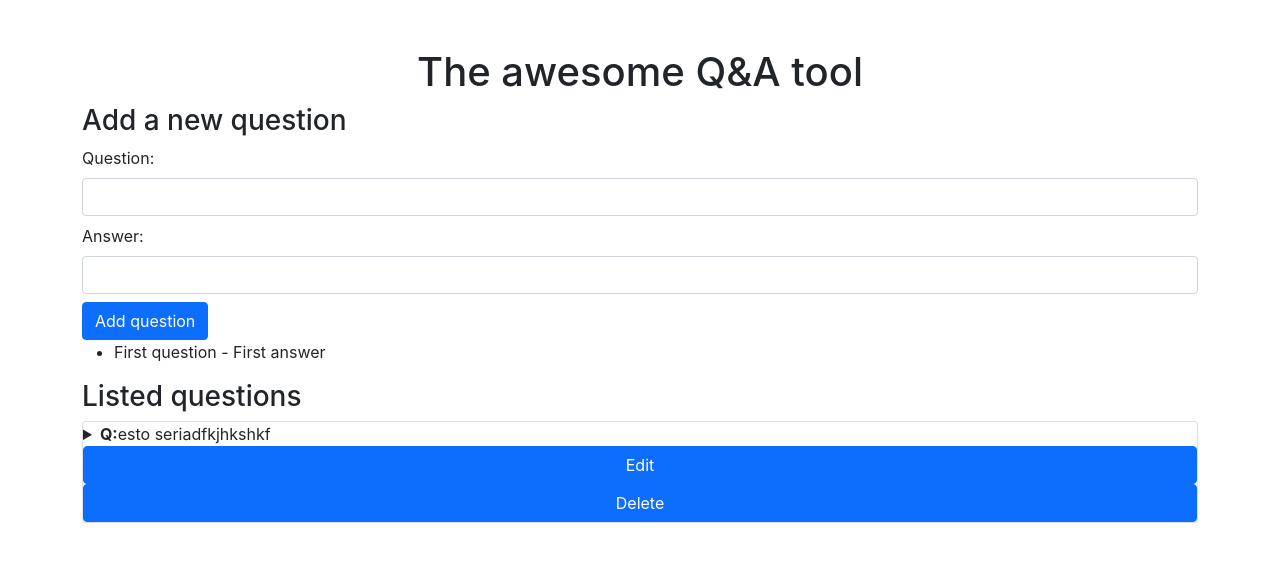
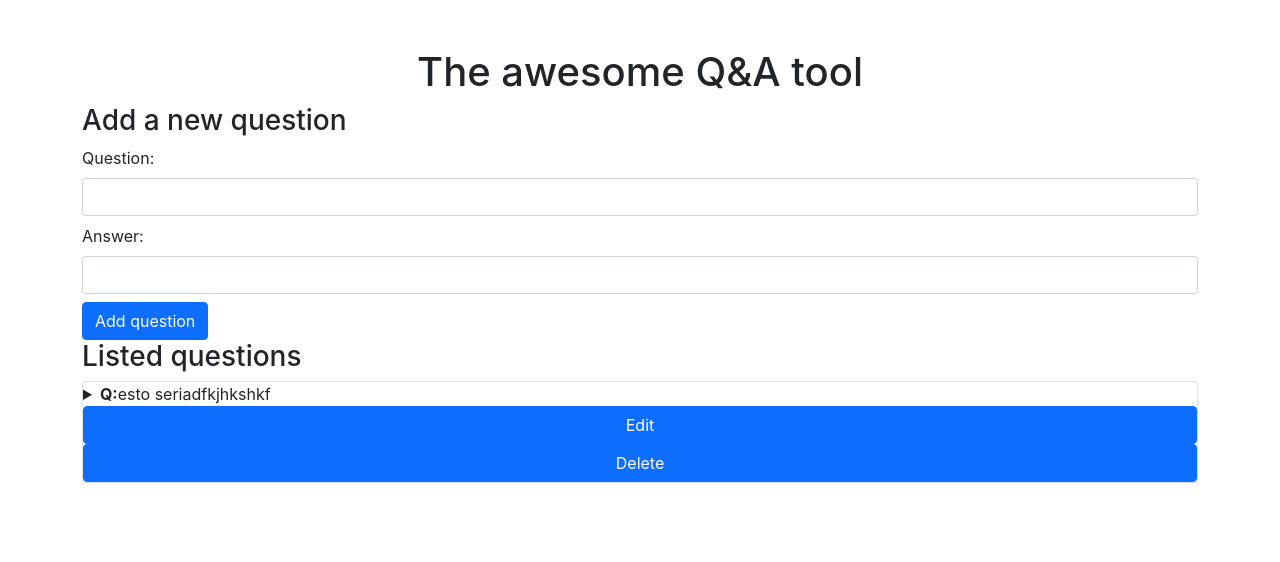
Before and after one commit to slvgonzalez/another-awesome-qa-tool, a React (Create React App) app: page / in a window 1280 px wide. Shown: the top 562 px of the page. Built offline with nearby package versions, Linux system fonts and the light colour scheme.

Commit message:
cleaned form component

```diff
--- a/src/components/FormHook.js
+++ b/src/components/FormHook.js
@@ -46,11 +46,6 @@ const FormHook = (props) => {
 
           <button className="btn btn-primary">Add question</button>
         </form>
-        <ul>
-          { entries.map( (element, index) =>
-            <li key={index}> {element.question} - {element.answer} </li>
-          ) }
-        </ul>
       </>
     )
 }
```
